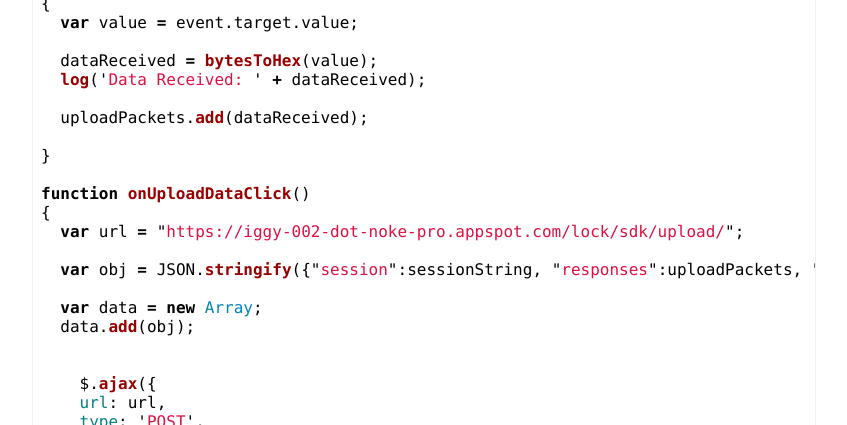
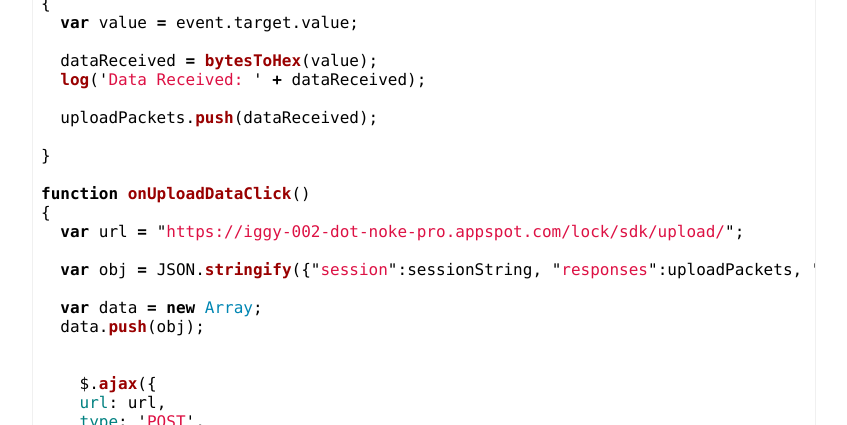
Before and after one commit to sapsley/ble-chrome-demo, a Jekyll site: the page built from index.html, in a window 1280 px wide and 900 px high, scrolled down 2771 px. Shown: the part 152-577 px from the top of the window, without its empty margins (216-1063 px from the left). Built offline with Jekyll 4.4.1, drawn with Linux system fonts in a browser that asks for light colours.

Commit message:
Added upload packets

```diff
--- a/index.html
+++ b/index.html
@@ -27,7 +27,7 @@ title: ble demo
 
 <button id="unlock" onclick="onUnlockClick()">Unlock</button>
 
-<button id="uploaddata" onclick="onUploadDataClic()">Upload</button>
+<button id="uploaddata" onclick="onUploadDataClick()">Upload</button>
 
 
 {% include_relative _includes/datalist-services.html %}
--- a/noke-chrome-demo.js
+++ b/noke-chrome-demo.js
@@ -138,7 +138,7 @@ function handleCharacteristicValueChanged(event)
   dataReceived = bytesToHex(value);
   log('Data Received: ' + dataReceived);
 
-  uploadPackets.add(dataReceived);
+  uploadPackets.push(dataReceived);
 
 }
 
@@ -149,7 +149,7 @@ function onUploadDataClick()
   var obj = JSON.stringify({"session":sessionString, "responses":uploadPackets, "mac": "DE:A3:1F:B0:74:2C", "longitude": 0, "latitude": 0});
 
   var data = new Array;
-  data.add(obj);
+  data.push(obj);
 
 
     $.ajax({
```
